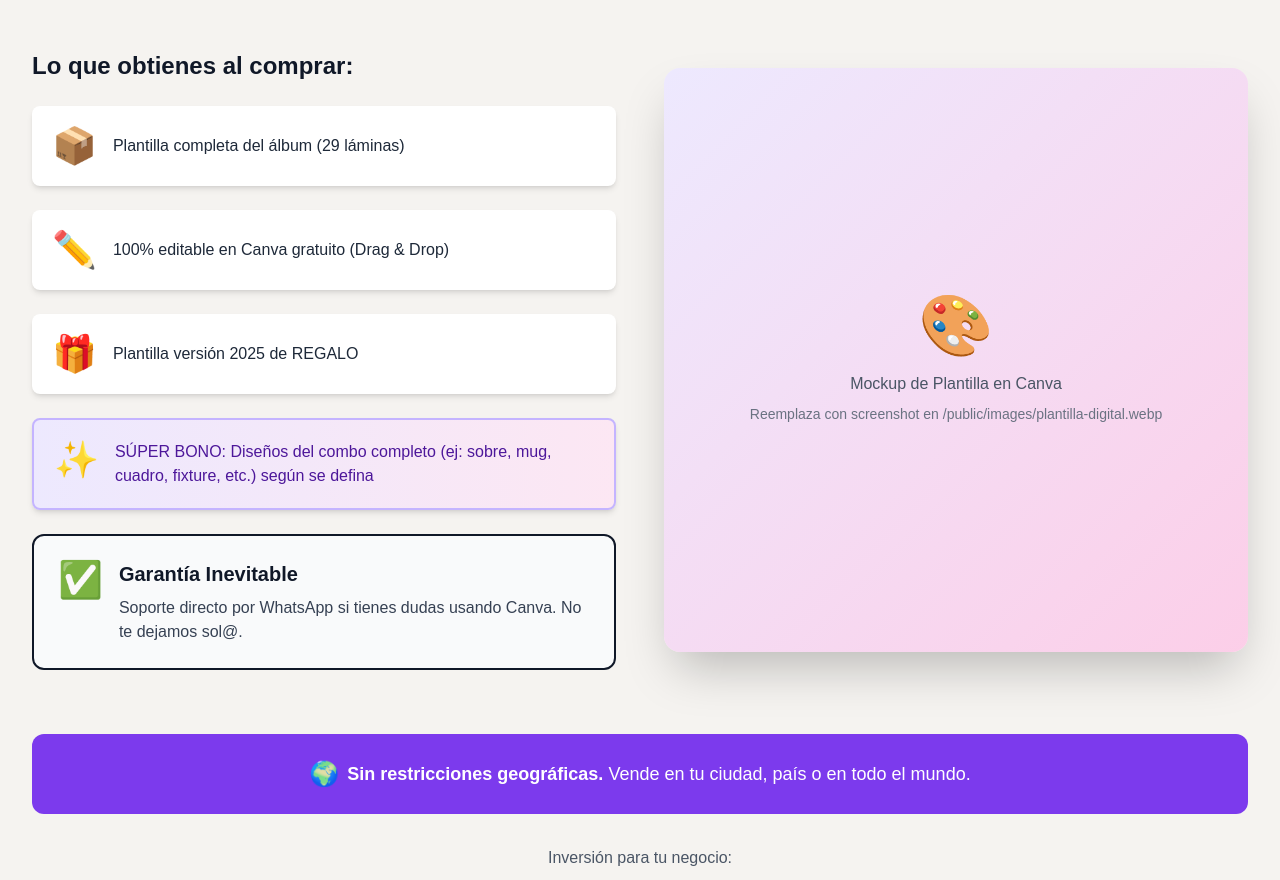
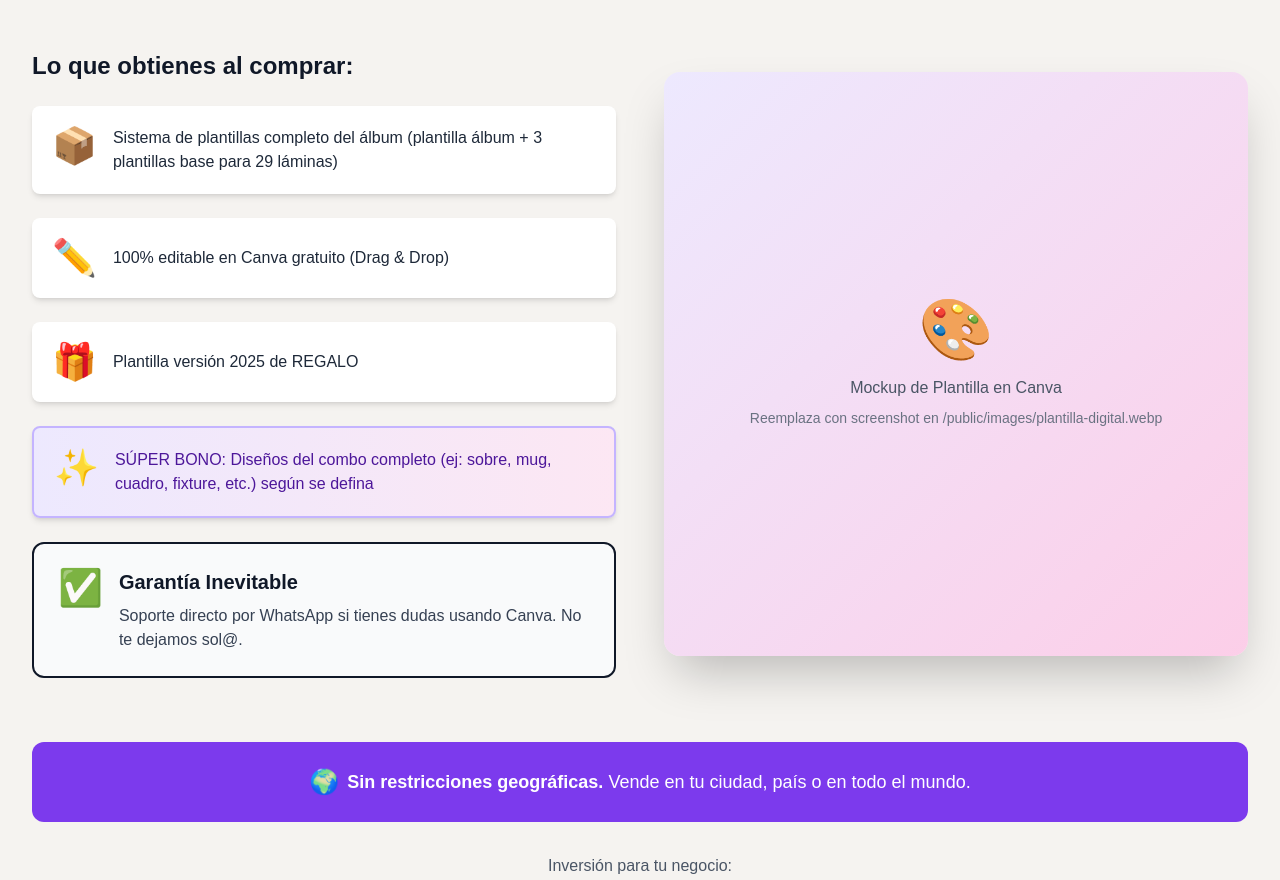
Before and after one commit to mandresjacome/inevitable-landing, a Next.js app: page / in a window 1280 px wide. Shown: the part 3380-4260 px from the top of the page. Built offline with nearby package versions, Linux system fonts and the light colour scheme; no server answers.

Commit message:
Fix: Clarificar descripción del sistema de plantillas (álbum + 3 bases para 29 láminas)

```diff
--- a/components/DigitalTemplate.tsx
+++ b/components/DigitalTemplate.tsx
@@ -5,7 +5,7 @@ export default function DigitalTemplate() {
   const includes = [
     {
       icon: '📦',
-      title: 'Plantilla completa del álbum (29 láminas)',
+      title: 'Sistema de plantillas completo del álbum (plantilla álbum + 3 plantillas base para 29 láminas)',
       highlight: false,
     },
     {
```
